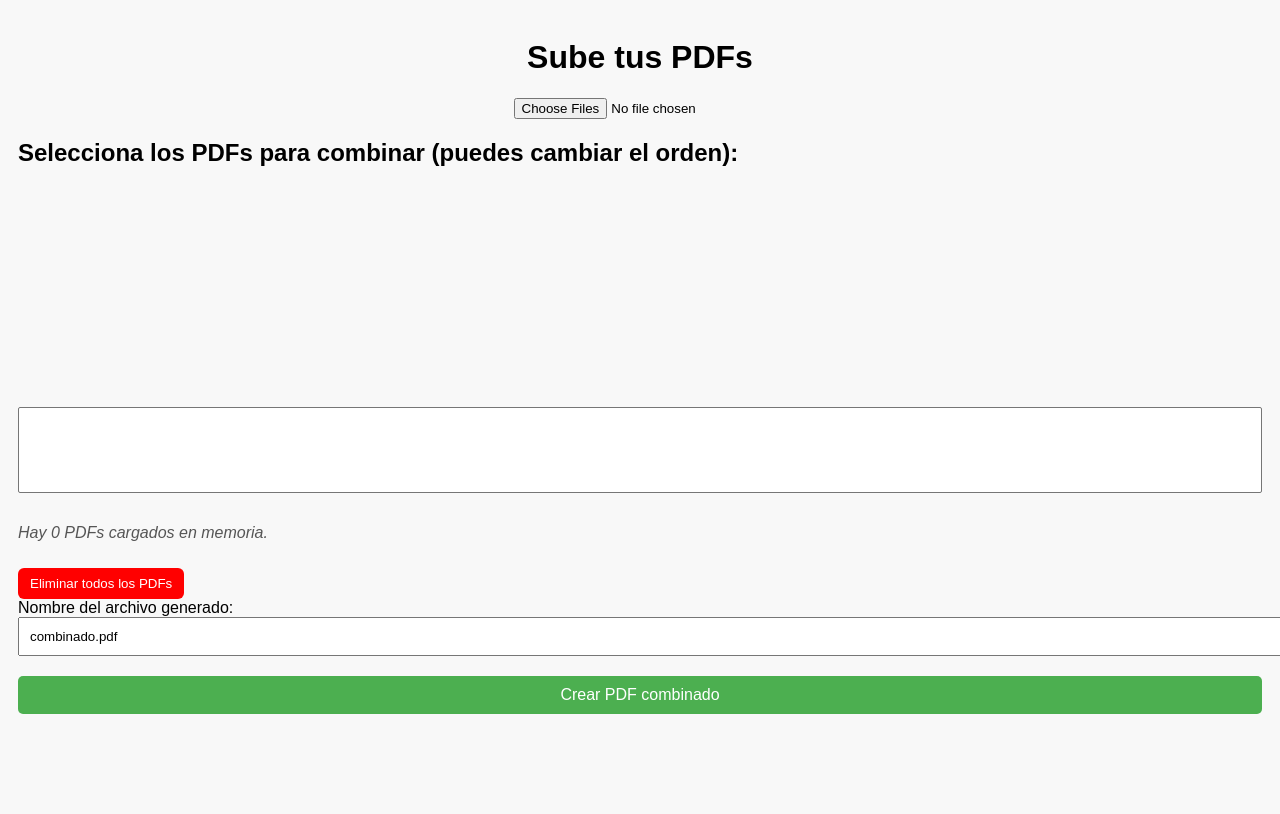
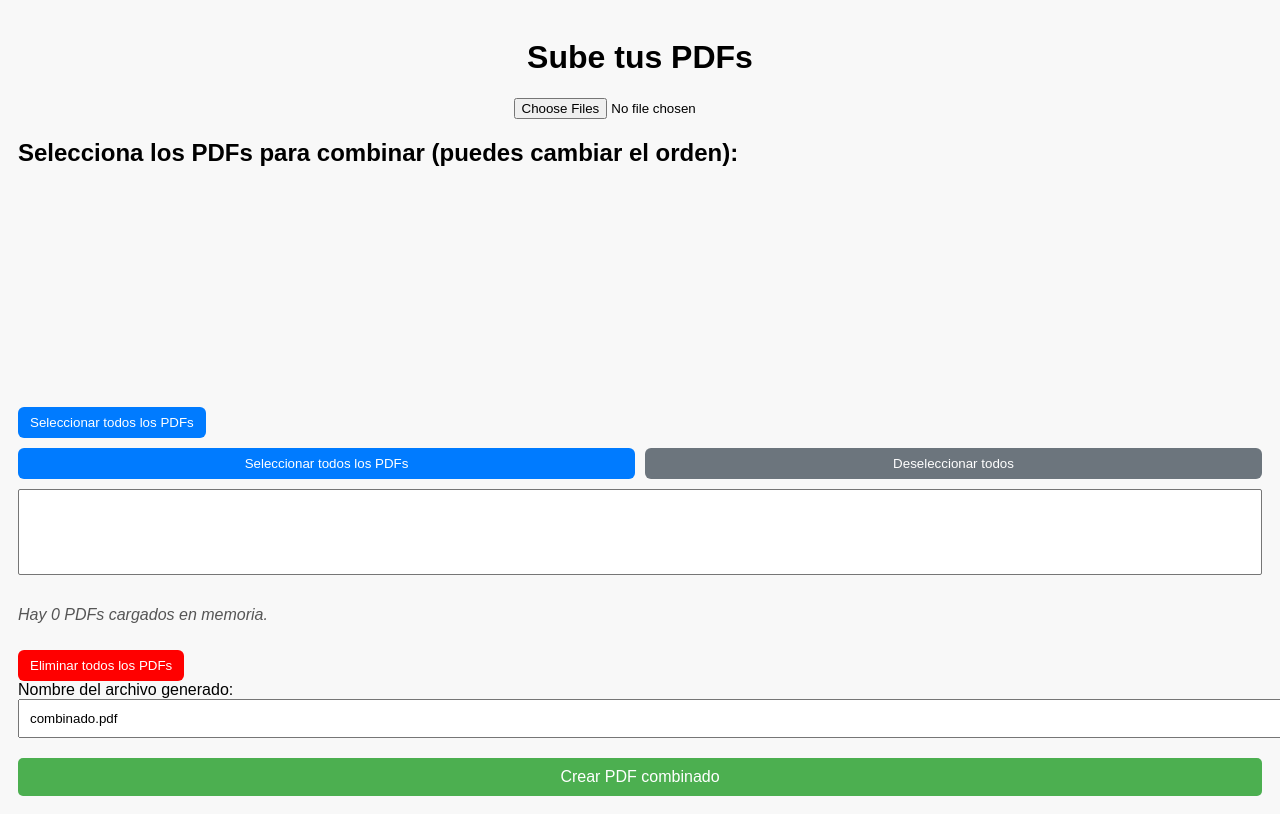
Before and after one commit to juanrodlf/rechuamda_pdf, a React (Vite) app: page / in a window 1280 px wide. Built offline with nearby package versions, Linux system fonts and the light colour scheme.

Commit message:
add select all and deselect buttons

```diff
--- a/src/App.jsx
+++ b/src/App.jsx
@@ -119,6 +119,15 @@ const App = () => {
     console.log("Se eliminaron todos los archivos PDF.");
   };
 
+  const handleSelectAll = () => {
+    const allFileNames = pdfFiles.map(file => file.name);
+    setSelectedFiles(allFileNames);
+  };
+
+  const handleDeselectAll = () => {
+    setSelectedFiles([]);
+  };
+
   return (
     <div style={{ padding: '10px', fontFamily: 'Arial, sans-serif' }}>
       <h1 style={{ textAlign: 'center' }}>Sube tus PDFs</h1>
@@ -176,6 +185,53 @@ const App = () => {
           )}
         </Droppable>
       </DragDropContext>
+
+      <button
+        onClick={handleSelectAll}
+        style={{
+          marginBottom: '10px',
+          backgroundColor: '#007bff',
+          color: 'white',
+          padding: '8px 12px',
+          border: 'none',
+          borderRadius: '6px',
+          cursor: 'pointer',
+        }}
+      >
+        Seleccionar todos los PDFs
+      </button>
+
+      <div style={{ display: 'flex', gap: '10px', marginBottom: '10px' }}>
+        <button
+          onClick={handleSelectAll}
+          style={{
+            backgroundColor: '#007bff',
+            color: 'white',
+            padding: '8px 12px',
+            border: 'none',
+            borderRadius: '6px',
+            cursor: 'pointer',
+            flex: 1,
+          }}
+        >
+          Seleccionar todos los PDFs
+        </button>
+
+        <button
+          onClick={handleDeselectAll}
+          style={{
+            backgroundColor: '#6c757d',
+            color: 'white',
+            padding: '8px 12px',
+            border: 'none',
+            borderRadius: '6px',
+            cursor: 'pointer',
+            flex: 1,
+          }}
+        >
+          Deseleccionar todos
+        </button>
+      </div>
 
       {/* Selección de archivos PDF ya almacenados */}
       <select multiple onChange={handleSelectFile} style={{ width: '100%', padding: '10px', marginBottom: '20px' }}>
```
Also changed, not shown: 3 other files (tests, documents, lock files or other folders).
